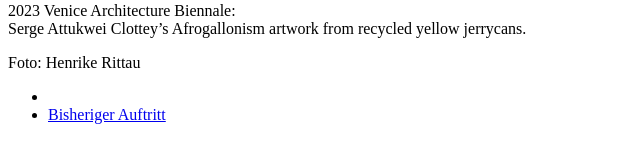
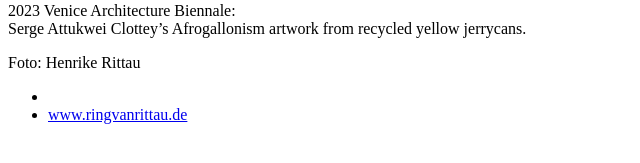
Before and after one commit to offen/vanr, a Jekyll site: the page built from src/impressum/index.html, in a window 1280 px wide. Shown: the part 280-443 px from the top of the page, without its empty margins (0-640 px from the left). Built offline with Jekyll 4.4.1, drawn with Linux system fonts in a browser that asks for light colours.

Commit message:
Wording update

```diff
--- a/src/_includes/footer.html
+++ b/src/_includes/footer.html
@@ -12,7 +12,7 @@
     </li>
     <li>
       <a class="white link fw8 tracked f4-ns f5" target="_blank" href="https://www.ringvanrittau.de">
-        Bisheriger Auftritt
+        www.ringvanrittau.de
       </a>
     </li>
   </ul>
--- a/src/index.html
+++ b/src/index.html
@@ -6,7 +6,7 @@
 <div class="top">
   <h1 class="f5 f4-ns fw6 tracked-mega white tc ma0">
     <div class="mb4 dib ringvanrittau ir">RINGVANRITTAU</div>
-    <div>wird zu</div>
+    <div>wird bald</div>
     <div class="mt4 dib vanrarchitektur ir">vanR architektur</div>
   </h1>
 </div>
```
